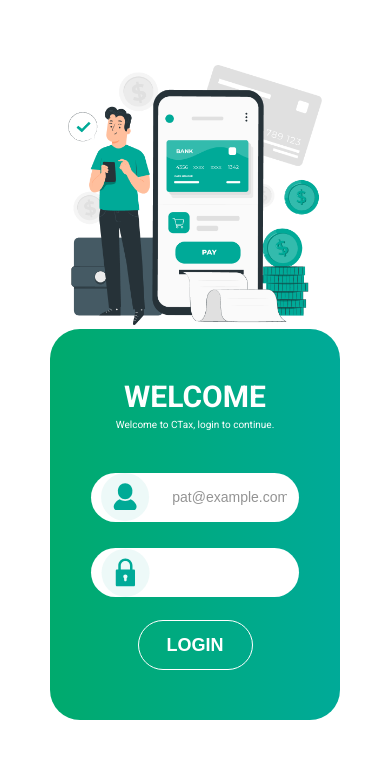
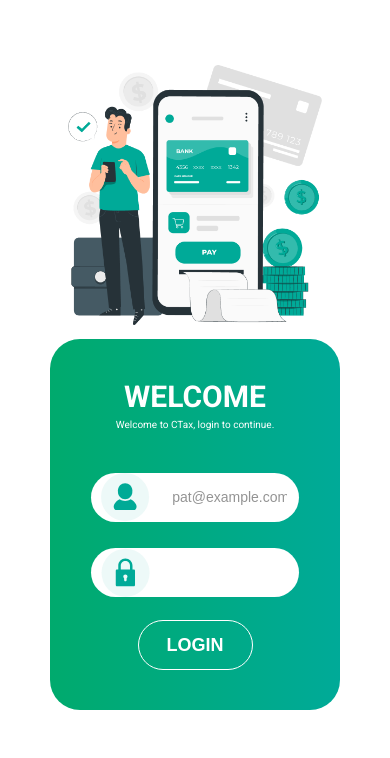
Before and after one commit to anandhums977/CTax, an Angular app: page /login in a window 390 px wide. Shown: the top 758 px of the page. Built offline with nearby package versions, Linux system fonts and the light colour scheme.

Commit message:
login responsiveness

```diff
--- a/src/app/features/authentication/login/login.component.scss
+++ b/src/app/features/authentication/login/login.component.scss
@@ -11,6 +11,7 @@
     grid-template-columns: 1fr;
     height: 100%;
     height: max-content !important;
+    gap: 20px;
     .left-panel {
       padding: 0;
       justify-content: center;
@@ -20,7 +21,6 @@
       }
     }
     .right-panel{
-      margin-top: 20px !important;
       .form-card {
         padding: 20px;
         border-radius: 30px !important;
```
